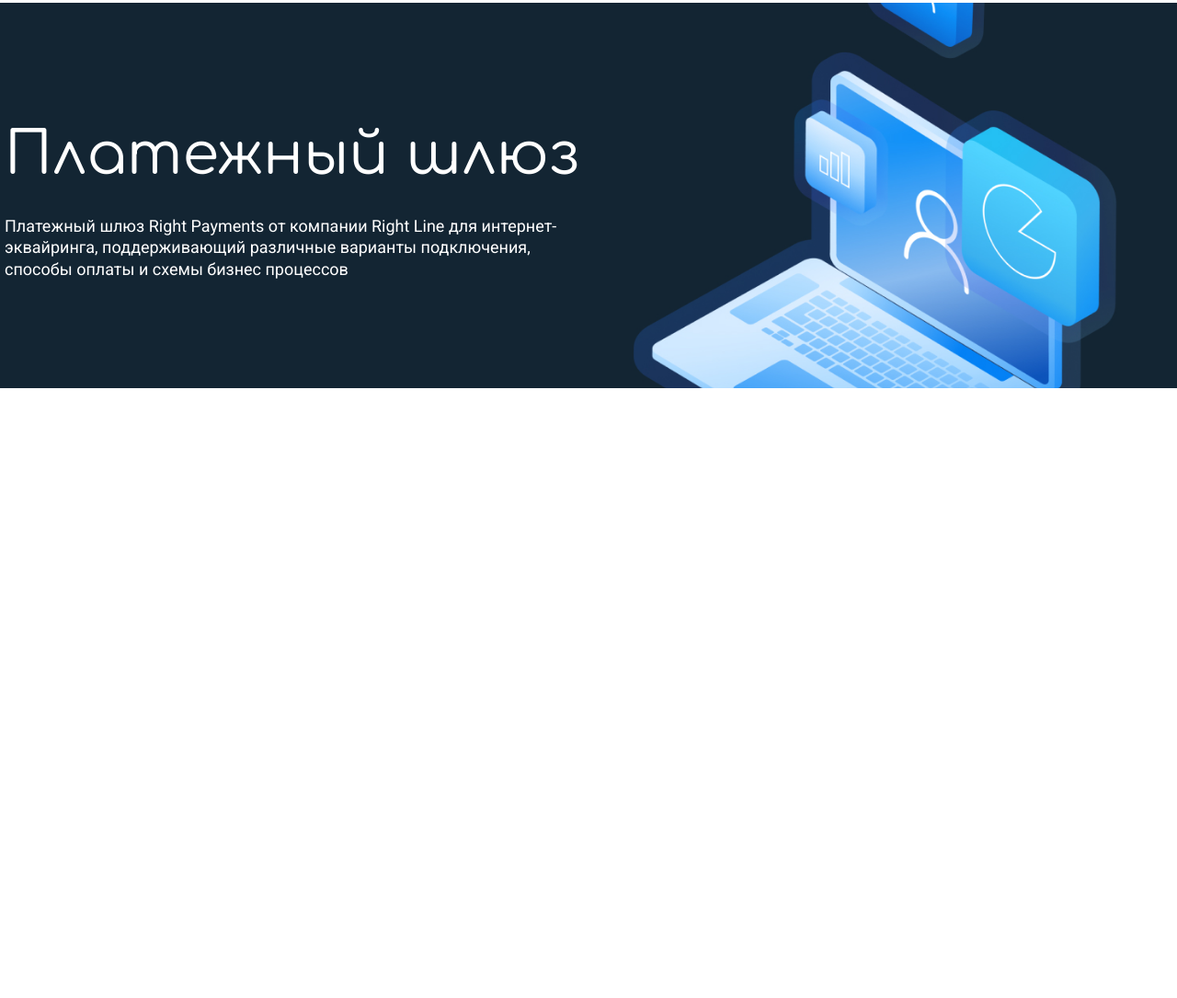
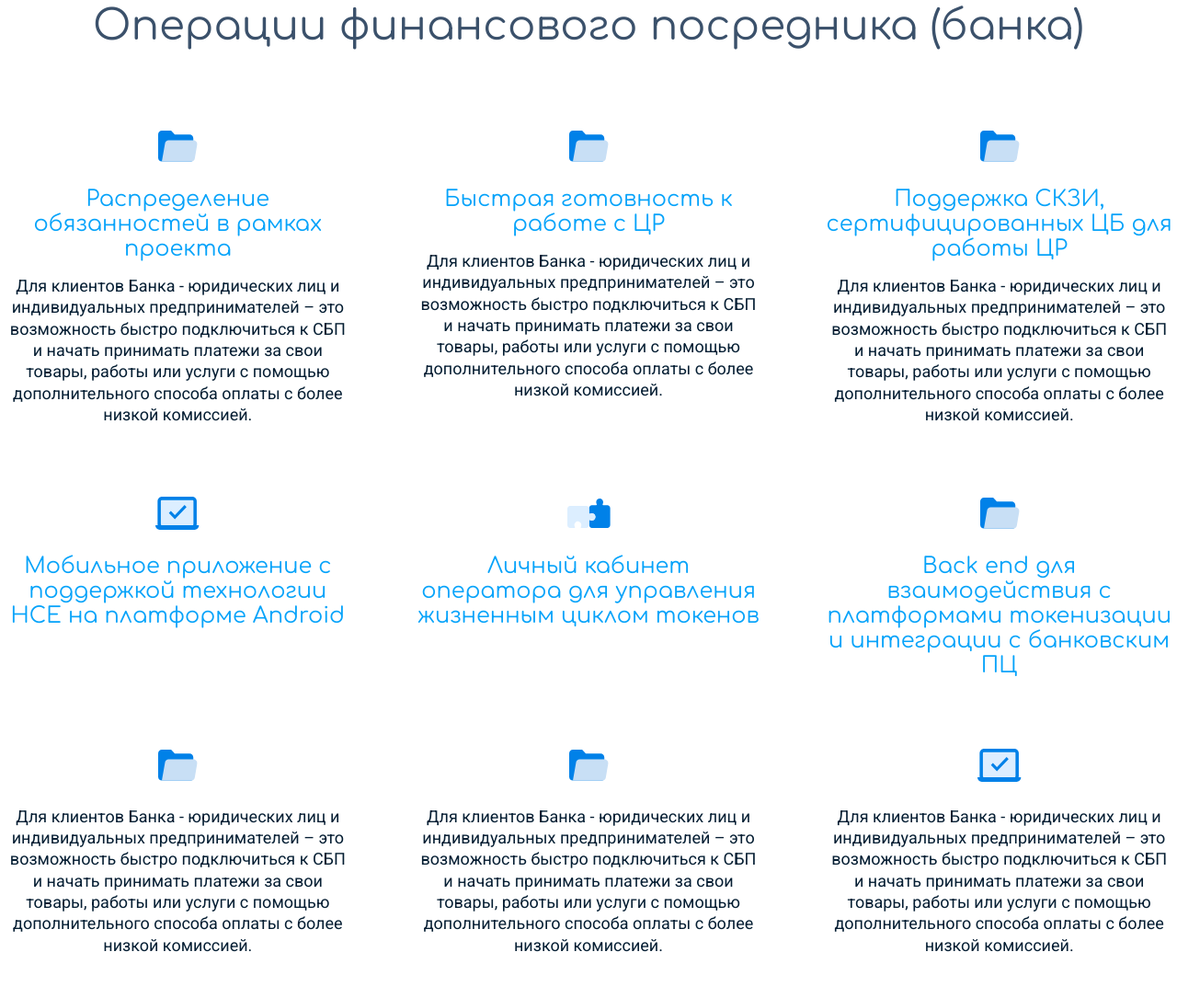
Before and after one commit to mikhail-shishov/wunder, a plain HTML site: page index.html in a window 1280 px wide. Shown: the part 5807-6892 px from the top of the page at 92% size. Before the commit the page ends 6229 px from the top, so only its background shows below. Drawn offline with Linux system fonts and the light colour scheme.

Commit message:
Different grids

```diff
--- a/index.html
+++ b/index.html
@@ -161,7 +161,7 @@
     <section class="feature__section">
       <div class="container">
         <h2 class="h2 center">Операции финансового посредника (банка)</h2>
-        <div class="feature__grid">
+        <div class="feature__grid feature__grid--4">
           <div class="feature__item">
             <img src="img/icon-folder.svg" class="feature__icon" alt="" />
             <h4 class="h4 highlight">Оплата товаров и услуг</h4>
@@ -206,7 +206,7 @@
             </p>
           </div>
         </div>
-        <div class="feature__grid">
+        <div class="feature__grid feature__grid--4">
           <div class="feature__item">
             <img src="img/icon-folder.svg" class="feature__icon" alt="" />
             <h4 class="h4 highlight">Оплата товаров и услуг</h4>
@@ -271,6 +271,73 @@
       </div>
     </section>
 
+    <section class="feature__section">
+      <div class="container">
+        <h2 class="h2 center">Операции финансового посредника (банка)</h2>
+        <div class="feature__grid feature__grid--3 feature__grid--center">
+          <div class="feature__item">
+            <img src="img/icon-folder.svg" class="feature__icon" alt="" />
+            <h4 class="h4 highlight">Распределение обязанностей в рамках проекта</h4>
+            <p class="text">
+              Для клиентов Банка - юридических лиц и индивидуальных предпринимателей – это возможность быстро
+              подключиться к СБП и начать принимать платежи за свои товары, работы или услуги с помощью дополнительного
+              способа оплаты с более низкой комиссией.
+            </p>
+          </div>
+          <div class="feature__item">
+            <img src="img/icon-folder.svg" class="feature__icon" alt="" />
+            <h4 class="h4 highlight">Быстрая готовность к работе с ЦР</h4>
+            <p class="text">
+              Для клиентов Банка - юридических лиц и индивидуальных предпринимателей – это возможность быстро
+              подключиться к СБП и начать принимать платежи за свои товары, работы или услуги с помощью дополнительного
+              способа оплаты с более низкой комиссией.
+            </p>
+          </div>
+          <div class="feature__item">
+            <img src="img/icon-folder.svg" class="feature__icon" alt="" />
+            <h4 class="h4 highlight">Поддержка СКЗИ, сертифицированных ЦБ для работы ЦР</h4>
+            <p class="text">
+              Для клиентов Банка - юридических лиц и индивидуальных предпринимателей – это возможность быстро
+              подключиться к СБП и начать принимать платежи за свои товары, работы или услуги с помощью дополнительного
+              способа оплаты с более низкой комиссией.
+            </p>
+          </div>
+          <div class="feature__item">
+            <img src="img/icon-desktop.svg" class="feature__icon" alt="" />
+            <h4 class="h4 highlight">Мобильное приложение с поддержкой технологии HCE на платформе Android</h4>
+          </div>
+          <div class="feature__item">
+            <img src="img/icon-puzzle.svg" class="feature__icon" alt="" />
+            <h4 class="h4 highlight">Личный кабинет оператора для управления жизненным циклом токенов</h4>
+          </div>
+          <div class="feature__item">
+            <img src="img/icon-folder.svg" class="feature__icon" alt="" />
+            <h4 class="h4 highlight">
+              Back end для взаимодействия с платформами токенизации и интеграции с банковским ПЦ
+            </h4>
+          </div>
+          <div class="feature__item">
+            <img src="img/icon-folder.svg" class="feature__icon" alt="" />
+            <p class="text">
+                Для клиентов Банка - юридических лиц и индивидуальных предпринимателей – это возможность быстро подключиться к СБП и начать принимать платежи за свои товары, работы или услуги с помощью дополнительного способа оплаты с более низкой комиссией.
+            </p>
+          </div>
+          <div class="feature__item">
+            <img src="img/icon-folder.svg" class="feature__icon" alt="" />
+            <p class="text">
+                Для клиентов Банка - юридических лиц и индивидуальных предпринимателей – это возможность быстро подключиться к СБП и начать принимать платежи за свои товары, работы или услуги с помощью дополнительного способа оплаты с более низкой комиссией.
+            </p>
+          </div>
+          <div class="feature__item">
+            <img src="img/icon-desktop.svg" class="feature__icon" alt="" />
+            <p class="text">
+                Для клиентов Банка - юридических лиц и индивидуальных предпринимателей – это возможность быстро подключиться к СБП и начать принимать платежи за свои товары, работы или услуги с помощью дополнительного способа оплаты с более низкой комиссией.
+            </p>
+          </div>
+        </div>
+      </div>
+    </section>
+
     <section class="hero__section hero__section--dark">
       <div class="container">
         <div class="row">
--- a/scss/_elements.scss
+++ b/scss/_elements.scss
@@ -22,11 +22,23 @@
 
   &__grid {
     display: grid;
-    grid-template-columns: repeat(4, minmax(0, 1fr));
     gap: 70px;
     margin: 80px 0 0;
 
-    .h4, .text {
+    &--3 {
+      grid-template-columns: repeat(3, minmax(0, 1fr));
+    }
+
+    &--4 {
+      grid-template-columns: repeat(4, minmax(0, 1fr));
+    }
+
+    &--center {
+      text-align: center;
+    }
+
+    .h4,
+    .text {
       margin: 15px 0 0;
     }
 
@@ -35,7 +47,8 @@
       gap: 40px;
       margin: 30px 0 0;
 
-      .h4, .text {
+      .h4,
+      .text {
         margin: 5px 0 0;
       }
     }
```
Also changed, not shown: css/style.min.css, 1 other file. Lines whose indentation alone changed are shown as unchanged.
